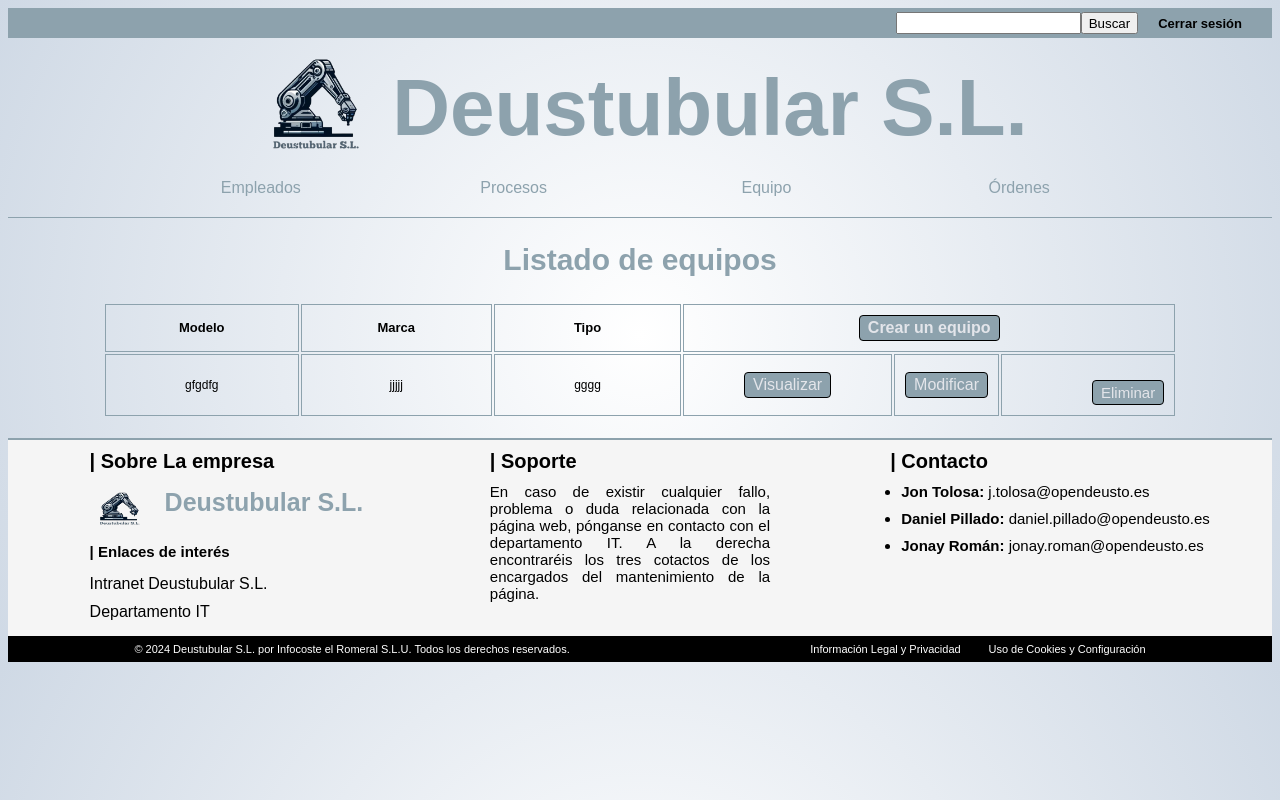
After one commit to JonayRoman/E2-Equipo7, a Django app: page /appGestionProduccion/equipos in a window 1280 px wide. The commit adds this page. Run offline with Django 5.2, Linux system fonts and the light colour scheme; data comes from the database, SQL or seed files in the repository.

Commit message:
crear todas las vistas templates y url de equipo y mejoras en el css

```diff
--- a/appGestionProduccion/models.py
+++ b/appGestionProduccion/models.py
@@ -47,13 +47,13 @@ class Equipo(models.Model):
         ordering = ["-created"]
 
 class Proceso(models.Model):
-    referencia_de_fabricacion = models.ForeignKey(Orden_De_fabricacion, on_delete=models.CASCADE, null=True)
     codigo_proceso = models.CharField(max_length=10, unique=True)
     nombre_proceso = models.CharField(max_length=50)
     referencia = models.CharField(max_length=50)
     equipo = models.ForeignKey(Equipo, on_delete=models.CASCADE, null=True)
     fecha_inicio = models.DateField()
     fecha_fin = models.DateField()
+    referencia_de_fabricacion = models.ManyToManyField(Orden_De_fabricacion)
     empleados_asignados = models.ManyToManyField(Empleado)
     created = models.DateTimeField(auto_now_add=True, blank=True, null=True)
     updated = models.DateTimeField(auto_now=True, blank=True, null=True)
--- a/appGestionProduccion/urls.py
+++ b/appGestionProduccion/urls.py
@@ -16,7 +16,9 @@ Including another URLconf
 """
 from django.urls import path
 from . import views
-from .views import EmpleadoListView, EmpleadoCreateView, EmpleadoDeleteView, EmpleadoUpdateView, ProcesoListView, ProcesoCreateView, ProcesoDeleteView, ProcesoUpdateView
+from .views import EmpleadoListView, EmpleadoCreateView, EmpleadoDeleteView, EmpleadoUpdateView, ProcesoListView, \
+    ProcesoCreateView, ProcesoDeleteView, ProcesoUpdateView, ProcesoDetailView, EquipoListView, EquipoCreateView, \
+    EquipoDeleteView, EquipoUpdateView, EquipoDetailView
 
 urlpatterns = [
     path('/empleados', EmpleadoListView.as_view(), name='empleado_list'),
@@ -27,4 +29,11 @@ urlpatterns = [
     path('/proceso/create', ProcesoCreateView.as_view(), name='proceso_create'),
     path('/proceos/delete/<int:pk>', ProcesoDeleteView.as_view(), name='proceso_delete'),
     path('/proeso/update/<int:pk>', ProcesoUpdateView.as_view(), name='proceso_update'),
+    path('/proceso/<int:pk>', ProcesoDetailView.as_view(), name='procesos_show'),
+    path('/procesos/<int:empleado_id>', views.show_empleado, name="empleados_show"), #esta mal
+    path('/equipos', EquipoListView.as_view(), name='equipo_list'),
+    path('/equipos/create', EquipoCreateView.as_view(), name='equipo_create'),
+    path('/equipos/delete/<int:pk>', EquipoDeleteView.as_view(), name='equipos_delete'),
+    path('/equipos/update/<int:pk>', EquipoUpdateView.as_view(), name='equipos_update'),
+    path('/equipo/<int:pk>', EquipoDetailView.as_view(), name='equipo_show'),
 ]
--- a/appGestionProduccion/views.py
+++ b/appGestionProduccion/views.py
@@ -1,11 +1,11 @@
 from django.http import HttpResponse
-from django.shortcuts import render, redirect
+from django.shortcuts import render, redirect, get_object_or_404
 from django.urls import reverse_lazy
 from django.views import View
-from django.views.generic import ListView, DeleteView, UpdateView
+from django.views.generic import ListView, DeleteView, UpdateView, DetailView
 
-from appGestionProduccion.forms import EmpleadoForm, ProcesoForm
-from appGestionProduccion.models import Empleado, Proceso
+from appGestionProduccion.forms import EmpleadoForm, ProcesoForm, EquipoForm
+from appGestionProduccion.models import Empleado, Proceso, Equipo
 
 #Lista de todos los empleados (se ven todos los atributos)
 class EmpleadoListView(ListView):
@@ -100,3 +100,73 @@ class ProcesoUpdateView(UpdateView):
         else:
             formulario = ProcesoForm(instance=proceso)
         return render(request, 'appGestionProduccion/proceso_update.html', {'formulario': formulario})
+
+#2. CBV para ver el detalle de un departamento
+def show_Proceso(request, proceso_id):
+    proceso = get_object_or_404(Proceso, id=proceso_id)
+    empleados = proceso.empleados_asignados.all()
+    return render(request, 'appGestionProduccion/proceso_detail.html', {'proceso':proceso, 'empleados':empleados})
+
+class ProcesoDetailView(DetailView):
+    model = Proceso
+
+def show_empleado(request, empleado_id):
+    empleado = get_object_or_404(Empleado, id=empleado_id)
+    output = (f'Detalles del empleado: {empleado.id}, {empleado.nombre},'
+              f' Empleados :{[e.nombre for e in empleado.proceso_set.all()]}')
+    return HttpResponse(output)
+
+#Listado de equipos
+class EquipoListView(ListView):
+    model = Equipo
+    template_name = "appGestionProduccion/equipo_list.html"
+    context_object_name = "equipos"
+
+#Crear un nuevo equipo
+class EquipoCreateView(View):
+    def get(self, request):
+        formulario = EquipoForm()
+        context = {'formulario': formulario}
+        return render(request, 'appGestionProduccion/equipo_create.html', context)
+
+    def post(self, request):
+        formulario = EquipoForm(data=request.POST)
+        if formulario.is_valid():
+            formulario.save()
+            return redirect('equipo_list')
+        return render(request, 'appGestionProduccion/equipo_create.html', {'formulario': formulario})
+
+#Eliminar un equipo
+class EquipoDeleteView(DeleteView):
+    model = Equipo
+    success_url = reverse_lazy('equipo_list')
+
+#Modificar un empleado
+class EquipoUpdateView(UpdateView):
+    model = Equipo
+    def get(self, request, pk):
+        equipo = Equipo.objects.get(id=pk)
+        formulario = EquipoForm( instance=equipo)
+        context = {
+            'formulario': formulario,
+            'empleado': equipo
+        }
+        return render(request, 'appGestionProduccion/equipo_update.html', context)
+    # Llamada para procesar la actualización del empleado
+    def post(self, request, pk):
+        equipo = Empleado.objects.get(id= pk)
+        formulario = EquipoForm(request.POST, instance=equipo)
+        if formulario.is_valid():
+            formulario.save()
+            return redirect('equipo_list')
+        else:
+            formulario = EquipoForm(instance=equipo)
+        return render(request, 'appGestionProduccion/equipo_update.html', {'formulario': formulario})
+
+#vista detallada del equipo
+def show_Equipo(request, equipo_id):
+    equipo = get_object_or_404(Proceso, id=equipo_id)
+    return render(request, 'appGestionProduccion/equipo_detail.html', {'equipo':equipo})
+
+class EquipoDetailView(DetailView):
+    model = Equipo
--- a/static/css/style.css
+++ b/static/css/style.css
@@ -252,7 +271,7 @@ footer {
 }
 
 .contenedor-footer ul {
-    padding-left: 0.8rem; /* Elimina el relleno predeterminado de la lista */
+    padding-left: 0.8rem;
     margin-left: 0.3rem;
     margin-top: 0.5rem;
 }
@@ -307,6 +366,7 @@ table {
 .tabla td {
     border: 1px solid #8da2ad;
     padding: 1rem;
+     width: 25%;
 }
 
 .tabla th {
@@ -333,10 +393,17 @@ table {
     background-color: #8da2ad;
     color: #e3e5ea;
     font-size: 1.5rem;
-    padding: 0.3rem 0.8rem;
+    padding: 0.3rem 0.3rem;
     border-radius: 4px;
     cursor: pointer;
     border: 1px solid black;
+}
+
+.nada-creado {
+    display: flex;
+    flex-direction: column;
+    justify-content: center;
+    align-items: center;
 }
 
 /*Formularios*/
@@ -397,6 +464,7 @@ form input[type="submit"] {
     border: 1px solid black;
     align-self: flex-end; /* El botón se alineará al final del formulario */
     margin-left: 8rem;
+    margin-top: 1.5rem;
 }
 
 /*Boton para ir a la página de atras*/
--- a/templates/appGestionProduccion/empleado_update.html
+++ b/templates/appGestionProduccion/empleado_update.html
@@ -9,8 +9,8 @@
             {% csrf_token %}
             {{ formulario.errors }}
             {{ formulario.as_ul }}
-        <input type="submit" value="Editar empleado"/>
-    </form>
+            <input type="submit" value="Editar empleado"/>
+        </form>
     </div>
 
 {% endblock %}
--- /dev/null
+++ b/templates/appGestionProduccion/equipo_list.html
@@ -0,0 +1,39 @@
+{% extends 'base.html' %}
+{% block contenido %}
+    <h2>Listado de equipos</h2>
+
+    {% if equipos %}
+            <table class="tabla">
+                        <thead>
+                            <tr>
+                                <th>Modelo</th>
+                                <th>Marca</th>
+                                <th>Tipo</th>
+                               <th colspan=3><a href="{% url 'equipo_create' %}" class="boton-enlace">Crear un equipo</a></th>
+                            </tr>
+                        </thead>
+                        <tbody>
+                            {% for equipo in equipos %}
+                	            <tr>
+                                    <td>{{ equipo.modelo }}</td>
+                                    <td>{{ equipo.marca }}</td>
+                                    <td>{{ equipo.tipo }}</td>
+                                    <td><a href="{% url 'equipo_show' equipo.id %}" class="boton-enlace">Visualizar</a></td>
+                                    <td><a href="{% url 'equipos_update' equipo.id %}" class="boton-enlace">Modificar</a></td>
+                                    <td>
+                                        <form method="POST" action="{% url "equipos_delete" equipo.id%}">
+                                            {% csrf_token %}
+                                            <input class="boton-eliminar" type="submit" value="Eliminar">
+                                        </form>
+                                    </td>
+                                </tr>
+                            {% endfor %}
+                        </tbody>
+            </table>
+        {% else %}
+            <div class="nada-creado">
+                <a href="{% url 'equipo_create' %}" class="boton-enlace">Crear un equipo</a>
+                <p>No hay equipos creados.</p>
+            </div>
+        {% endif %}
+{% endblock %}
--- a/templates/appGestionProduccion/proceso_update.html
+++ b/templates/appGestionProduccion/proceso_update.html
@@ -1,11 +1,15 @@
 {% extends 'base.html' %}
 {% block contenido %}
+    <div class="div-atras">
+        <a href="{% url 'proceso_list' %}" class="boton-atras"> <i class="fas fa-arrow-left"></i> Atrás </a>
+    </div>
     <h2>Editar un proceso</h2>
+    <div class="div-formulario">
         <form action="{% url 'proceso_update' proceso.id%}" method="post">
             {% csrf_token %}
             {{ formulario.errors }}
             {{ formulario.as_ul }}
              <input type="submit" value="Editar proceso"/>
         </form>
-
+    </div>
 {% endblock %}
--- a/templates/base.html
+++ b/templates/base.html
@@ -44,7 +44,7 @@
             <nav class="nav-principal">
                 <a href="{% url 'empleado_list' %}">Empleados</a>
                 <a href="{% url 'proceso_list' %}">Procesos</a>
-                <a href="#">Equipos</a>
+                <a href="{% url 'equipo_list' %}">Equipo</a>
                 <a href="#">Órdenes</a>
             </nav>
         </div>
```
Also changed, not shown: other parts of static/css/style.css (+74 -0 lines), appGestionProduccion/forms.py (+6 -1 lines), templates/appGestionProduccion/empleado_list.html (+5 -2 lines), templates/appGestionProduccion/equipo_create.html (added, +16 -0 lines), templates/appGestionProduccion/equipo_detail.html (added, +18 -0 lines), templates/appGestionProduccion/equipo_update.html (added, +16 -0 lines), templates/appGestionProduccion/proceso_detail.html (added, +30 -0 lines), templates/appGestionProduccion/proceso_list.html (+6 -5 lines), appGestionProduccion/migrations/0003_remove_proceso_referencia_de_fabricacion_and_more.py (added), db.sqlite3. Lines whose indentation alone changed are shown as unchanged.
